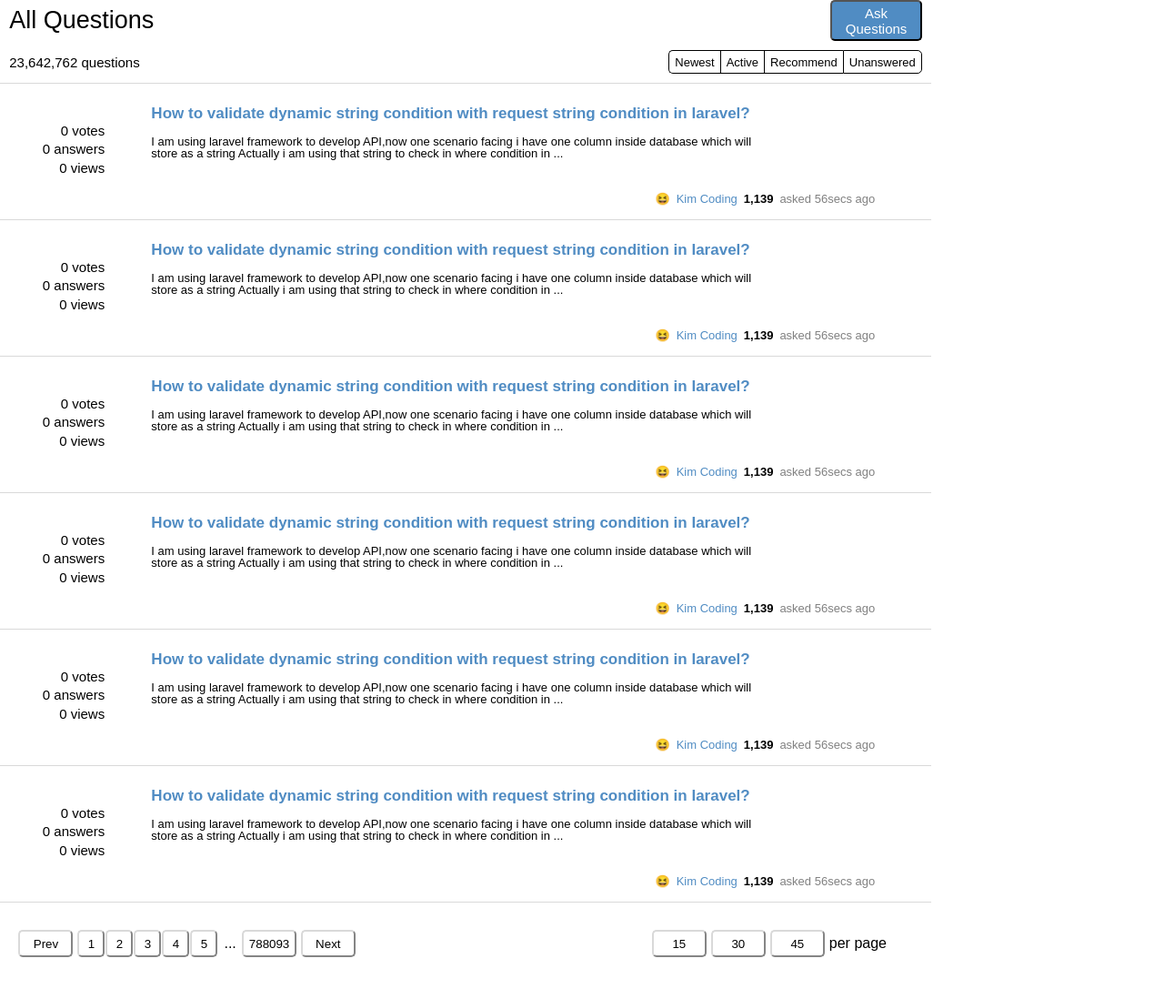
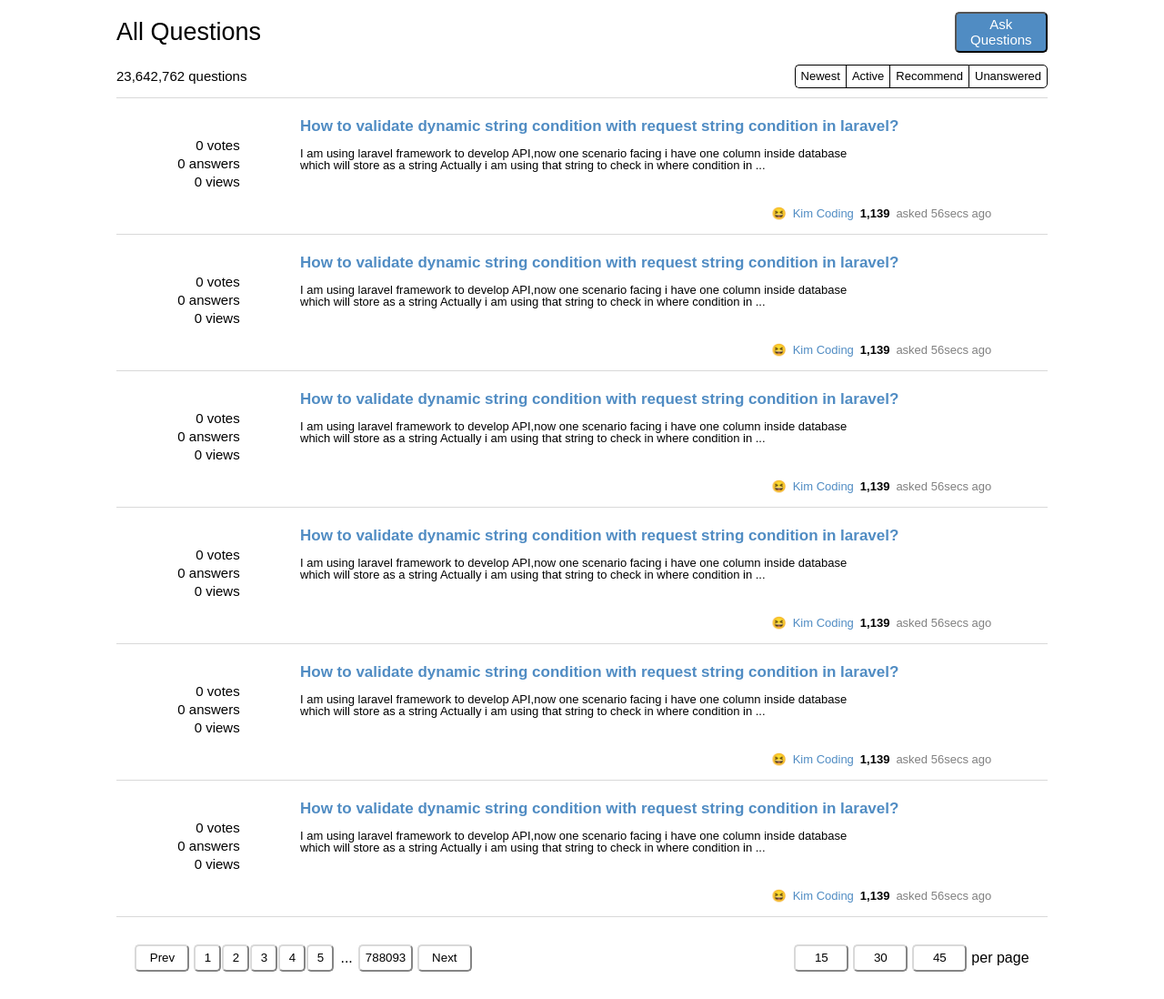
Before and after one commit to codestates-seb/seb43_pre_002, a React (Create React App) app in the folder client/: page / in a window 1280 px wide. Shown: the whole page at 91% size. Built offline with nearby package versions, Linux system fonts and the light colour scheme.

Commit message:
fix 화면 너비 100vw로 수정

```diff
--- a/client/src/components/HomeFilter.jsx
+++ b/client/src/components/HomeFilter.jsx
@@ -32,7 +32,7 @@ const HomeFilterContainer = styled.div`
 	height: 50px;
 	background-color: white;
 	margin-bottom: 10px;
-	padding: 0 1%;
+	padding: 0 10%;
 	.total {
 		font-size: var(--font-large);
 	}
--- a/client/src/components/HomeFooter.jsx
+++ b/client/src/components/HomeFooter.jsx
@@ -15,8 +15,9 @@ export default HomeFooter;
 
 const HomeFooterContainer = styled.div`
 	display: flex;
-	justify-content: space-between;
+	position: relative;
 	align-items: center;
+	width: 80%;
 	height: 100px;
 	border-top: 1px solid var(--line-color);
 	background-color: white;
--- a/client/src/components/HomeHeader.jsx
+++ b/client/src/components/HomeHeader.jsx
@@ -19,8 +19,8 @@ const HomeHeaderContainer = styled.header`
 	width: 100%;
 	height: 50px;
 	background-color: white;
-	padding: 0 1%;
-	margin-bottom: 1%;
+	padding: 0 10%;
+	margin: 1% 0;
 	.all {
 		font-size: var(--font-title-large);
 	}
--- a/client/src/components/QuestionInfo.jsx
+++ b/client/src/components/QuestionInfo.jsx
@@ -18,7 +18,7 @@ const QuestionInfoContainer = styled.div`
 	justify-content: right;
 	width: 15%;
 	text-align: right;
-	margin-right: 3%;
+	margin-right: 5%;
 	.info {
 		font-size: var(--font-large);
 		margin-bottom: 5%;
--- a/client/src/components/QuestionItem.jsx
+++ b/client/src/components/QuestionItem.jsx
@@ -18,9 +18,10 @@ export default QuestionItem;
 const QuestionItemContainer = styled.div`
 	display: flex;
 	align-items: center;
-	width: 100%;
+	width: 80%;
 	min-height: 150px;
 	background-color: white;
 	position: relative;
 	border-top: 1px solid var(--line-color);
+	padding: 0 3%;
 `;
--- a/client/src/components/QuestionsPerPage.jsx
+++ b/client/src/components/QuestionsPerPage.jsx
@@ -21,8 +21,11 @@ export default QuestionsPerPage;
 
 const QuestionsPerPageContainer = styled.div`
 	display: flex;
+	justify-content: right;
 	align-items: center;
 	width: 30%;
+	position: absolute;
+	right: 2%;
 	.question-counts {
 		width: 60px;
 		height: 30px;
--- a/client/src/pages/Home.jsx
+++ b/client/src/pages/Home.jsx
@@ -22,6 +22,7 @@ export default Home;
 const HomeContainer = styled.div`
 	display: flex;
 	flex-direction: column;
+	align-items: center;
 	background-color: white;
-	width: 80vw;
+	width: 100vw;
 `;
```
